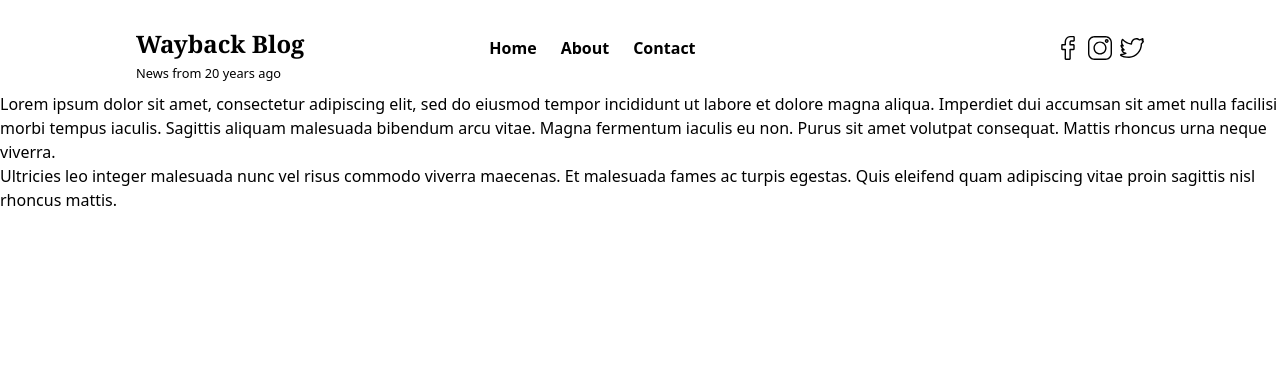
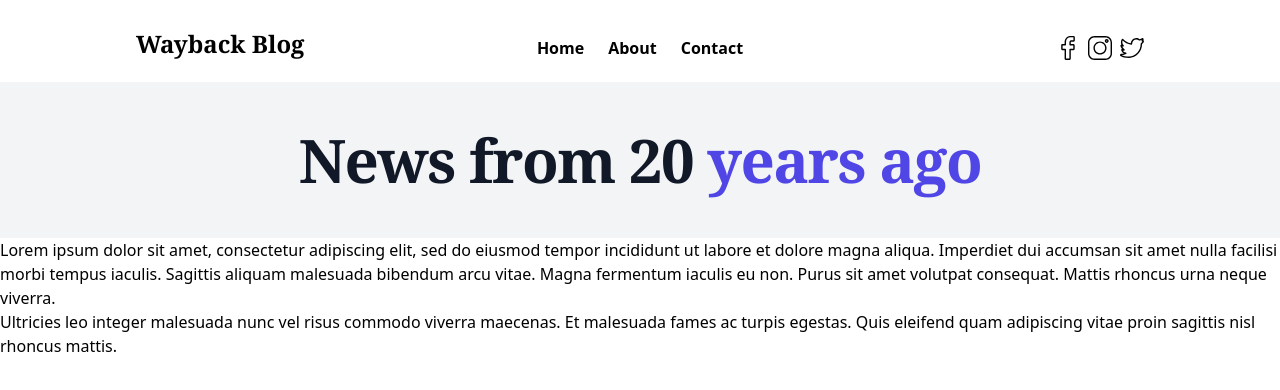
Before and after one commit to emoreno911/headlessWP-blog-nextjs, a Next.js app: page /about in a window 1280 px wide. Shown: the top 390 px of the page. Built offline with nearby package versions, Linux system fonts and the light colour scheme.

Commit message:
Add details to index

```diff
--- a/components/Header.js
+++ b/components/Header.js
@@ -1,15 +1,15 @@
 const Header = () => {
 	return (
+		<>
 		<header className="max-w-5xl mx-auto pt-5">
 			<div className="flex flex-wrap -mx-2 overflow-hidden px-5 lg:px-2 my-2">
 
 				<div className="px-2 w-full overflow-hidden md:w-1/6 lg:w-1/3 xl:w-1/3 text-center md:text-left">
 						<h1 className="font-bold text-2xl font-serif">Wayback Blog</h1>
-						<small>News from 20 years ago</small>
 				</div>
 
-				<nav className="my-2 px-2 w-full overflow-hidden md:w-3/6 lg:w-1/3 xl:w-1/3 text-center md:text-left">
-						<ul>
+				<nav className="my-2 px-2 w-full overflow-hidden md:w-3/6 lg:w-1/3 xl:w-1/3 md:text-left">
+						<ul className="text-center">
 								<li className="inline-block"><a className="block font-semibold px-3" href="/">Home</a></li>
 								<li className="inline-block"><a className="block font-semibold px-3" href="/about">About</a></li>
 								<li className="inline-block"><a className="block font-semibold px-3" href="#">Contact</a></li>
@@ -30,6 +30,15 @@ const Header = () => {
 
 			</div>
     </header>
+		<div className="bg-gray-100">
+			<div className="text-center max-w-5xl mx-auto py-12">
+				<h2 className="text-2xl tracking-tight font-extrabold text-gray-900 sm:text-5xl md:text-6xl font-serif">
+					<span className="xl:inline">News from 20 </span>
+					<span className="text-indigo-600 xl:inline">years ago</span>
+				</h2>
+			</div>
+		</div>
+		</>
 	)
 }
 
--- a/components/PostCard.js
+++ b/components/PostCard.js
@@ -8,8 +8,8 @@ const PostCard = ({ post, index }) => {
 					<a href={`/post/${post.slug}`} dangerouslySetInnerHTML={{__html: post.title.rendered }}></a>
 				</h3>
 				<div className="article-body" dangerouslySetInnerHTML={{__html: post.excerpt.rendered }}></div>
-				<a href={`/post/${post.slug}`} className="readmore">Read More...</a>
-				{/* <p>Continue reading this article <a href={`/post/${post.slug}`}>here</a></p> */}
+				{/* <a href={`/post/${post.slug}`} className="readmore">Read More...</a> */}
+				<p>Read more <a className="readmore" href={`/post/${post.slug}`}>here</a></p>
 			</div>
 		</article>
   )
--- a/components/aside/Newsletter.js
+++ b/components/aside/Newsletter.js
@@ -20,7 +20,7 @@ const Newsletter = () => {
 								</span>
 								<label htmlFor="privacy-check">By checking this you agree to our <a href="" className="text-orange-500">Privacy Policy</a>.</label>
 						</div>
-						<button type="submit" className="w-full rounded-sm bg-gray-900 text-white tracking-widest text-sm uppercase font-medium py-3 mt-5">Subscribe</button>
+						<button type="submit" className="w-full rounded-sm bg-indigo-600 text-white tracking-widest text-sm uppercase font-medium py-3 mt-5">Subscribe</button>
 				</form>
 			</div>
 		</div>
--- a/styles/index.css
+++ b/styles/index.css
@@ -35,7 +35,7 @@
 }
 
 .readmore {
-	@apply inline-block pt-5 text-sm font-medium tracking-wider;
+	@apply inline-block pt-5 text-sm font-medium tracking-wider text-indigo-600;
 }
 
 @tailwind utilities;
--- a/tailwind.config.js
+++ b/tailwind.config.js
@@ -1,8 +1,5 @@
 module.exports = {
-  purge: {
-    enabled: true,
-    content: ['./pages/**/*.js', './components/**/*.js']
-  },
+  purge: [],
   darkMode: false, // or 'media' or 'class'
   theme: {
     extend: {},
```
